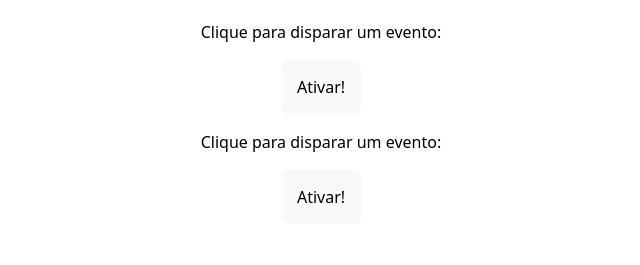
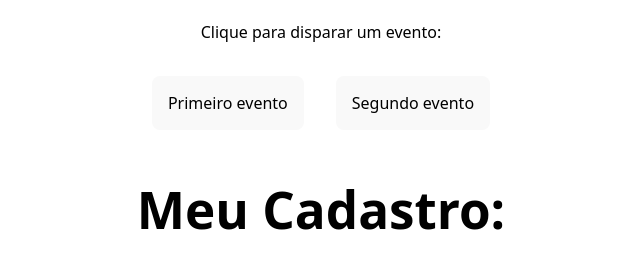
Before and after one commit to kawecz/React, a React (Vite) app in the folder meu_projeto/meu-projeto/: page / in a window 1280 px wide. Shown: the part 271-536 px from the top of the page, without its empty margins (319-959 px from the left). Built offline with nearby package versions, Linux system fonts and the light colour scheme.

Commit message:
Passar eventos por props

```diff
--- a/meu_projeto/meu-projeto/src/App.jsx
+++ b/meu_projeto/meu-projeto/src/App.jsx
@@ -14,9 +14,9 @@ function App() {
       <img src={url} />
 
     <Evento numero = "1"/>
-    <Evento numero = "2"/>
 
     <Form />
+
 
     </>
   );
--- a/meu_projeto/meu-projeto/src/components/Button.module.css
+++ b/meu_projeto/meu-projeto/src/components/Button.module.css
@@ -2,6 +2,7 @@
     padding: 1em;
     cursor: pointer;
     border: transparent;
+    margin: 1em;
 }
 .button:hover {
     transition: ease-in-out 2s;
@@ -9,3 +10,11 @@
     background: rgb(169, 116, 204);
     color: #000;
 }
+
+.active {
+    background: blue;
+}
+
+.act {
+    background: green;
+}
--- a/meu_projeto/meu-projeto/src/components/Evento.jsx
+++ b/meu_projeto/meu-projeto/src/components/Evento.jsx
@@ -1,19 +1,22 @@
+import Button from "./evento/Button";
 
-import styles from './Button.module.css'
+function Evento() {
+  const meuEvento = () => {
+    console.log(`Ativando primeiro evento`);
+  };
 
-function Evento({numero}) {
+  function segundoEvento() {
+    console.log("ativando o segundo evento");
+  }
 
-    const meuEvento = () =>{
-        alert(`Opa, fui ativado ${numero}`)
-        console.log(`Opa, fui ativado ${numero}`)
-    }
+  return (
+    <>
+      <p>Clique para disparar um evento:</p>
 
-    return (
-        <>
-            <p>Clique para disparar um evento:</p>
-            <button onClick={meuEvento} className={styles.button} >Ativar!</button>
-        </>
-    )
+      <Button event={meuEvento} text="Primeiro evento" />
+      <Button event={segundoEvento} text="Segundo evento" />
+    </>
+  );
 }
 
-export default Evento
+export default Evento;
--- a/meu_projeto/meu-projeto/src/components/Form.jsx
+++ b/meu_projeto/meu-projeto/src/components/Form.jsx
@@ -4,11 +4,16 @@ import { useState } from "react";
 function Form() {
   function cadastrarUsuario(e) {
     e.preventDefault();
-    console.log(`Usuário: ${name} foi cadastrado com a senha ${senha}`)
-  }
+    console.log(`Usuário: ${name} foi cadastrado com a senha ${senha}`);
+    setEnviar(true);
 
-  const [name,setName] = useState()
-  const [senha,setSenha] = useState()
+}
+
+  const [name, setName] = useState();
+  const [senha, setSenha] = useState();
+  const [enviar, setEnviar] = useState(false);
+
+
 
   return (
     <>
@@ -21,9 +26,8 @@ function Form() {
             id="name"
             name="name"
             placeholder="Digite o seu nome"
-            onChange={(e)=> setName(e.target.value)}
+            onChange={(e) => setName(e.target.value)}
             className={styles.input}
-
           />
         </div>
 
@@ -34,13 +38,18 @@ function Form() {
             id="password"
             name="password"
             placeholder="Senha"
-            onChange={(e)=> setSenha(e.target.value)}
+            onChange={(e) => setSenha(e.target.value)}
             required
             min={1}
             className={styles.input}
           />
         </div>
-        <input type="submit" value="Cadastrar" />
+        <input
+        type="submit"
+        value="Cadastrar"
+        className={`${enviar ? styles.active : ''}`}
+
+        />
       </form>
     </>
   );
--- a/meu_projeto/meu-projeto/src/components/Form.module.css
+++ b/meu_projeto/meu-projeto/src/components/Form.module.css
@@ -26,3 +26,7 @@ input[type="password"]:focus {
 div {
   margin-top: 2em;
 }
+
+.active {
+  background: rgb(94, 192, 94);
+}
--- /dev/null
+++ b/meu_projeto/meu-projeto/src/components/evento/Button.jsx
@@ -0,0 +1,11 @@
+import styles from "../Button.module.css";
+
+function Button(props) {
+  return (
+    <button onClick={props.event} className={`${styles.button}`}>
+      {props.text}
+    </button>
+  );
+}
+
+export default Button;
```
Also changed, not shown: meu_projeto/meu-projeto/src/components/Button.jsx (deleted, +0 -20 lines).
